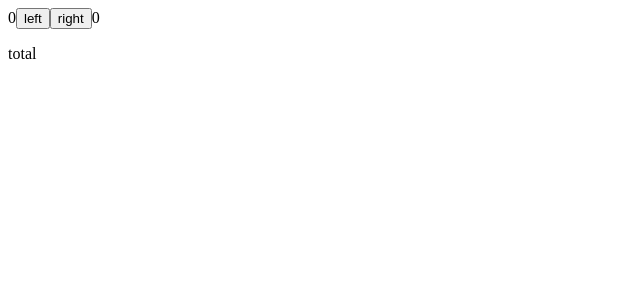
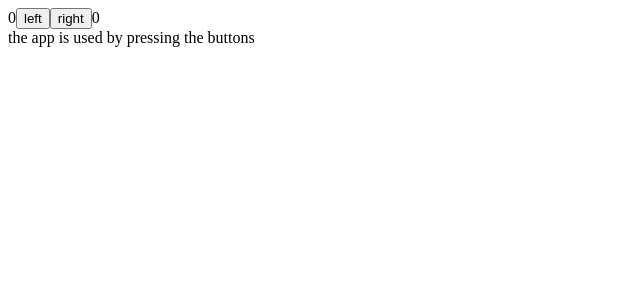
Before and after one commit to dollybuzz/fullstackopen, a React (Vite) app in the folder part1/unicafe/: page / in a window 1280 px wide. Shown: the top 300 px of the page, without its empty margins (0-640 px from the left). Built offline with nearby package versions, Linux system fonts and the light colour scheme.

Commit message:
remove total count, add history component

```diff
--- a/part1/unicafe/src/App.jsx
+++ b/part1/unicafe/src/App.jsx
@@ -2,30 +2,31 @@
 
 import {useState} from 'react';
 
-//destructured arrow form component
-  const Display = ({counter}) => <div>{counter}</div>
+const History = (props) => {
+  if (props.allClick.length === 0) {
+    return (
+      <div>the app is used by pressing the buttons</div>
+    )
+  }
 
-//destructured component
-const Button = ({onClick, text}) => <button onClick={onClick}>{text}</button>
+  return (
+    <div>button press history: {props.allClick.join(' ')}</div>
+  )
+}
 
 const App = () => {
   const [left, setLeft] = useState(0);
   const [right, setRight] = useState(0);
   const [allClicks, setAll] = useState([]);
-  const [total, setTotal] = useState([]);
 
   const handleLeftClick = () => {
     setAll(allClicks.concat('L'));
-    const updatedLeft = left + 1;
     setLeft(left + 1);
-    setTotal(updatedLeft + right);
   }
 
   const handleRightClick = () => {
     setAll(allClicks.concat('R'));
-    const updatedRight = right + 1;
     setRight(right + 1);
-    setTotal(left + updatedRight);
   }
 
   return (
@@ -34,8 +35,7 @@ const App = () => {
      <button onClick={handleLeftClick}>left</button>
      <button onClick={handleRightClick}>right</button>
      {right}
-     <p>{allClicks.join(' ')}</p>
-     <p>total {total}</p>
+     <History allClick={allClicks} />
     </div>
   )
 }
```
